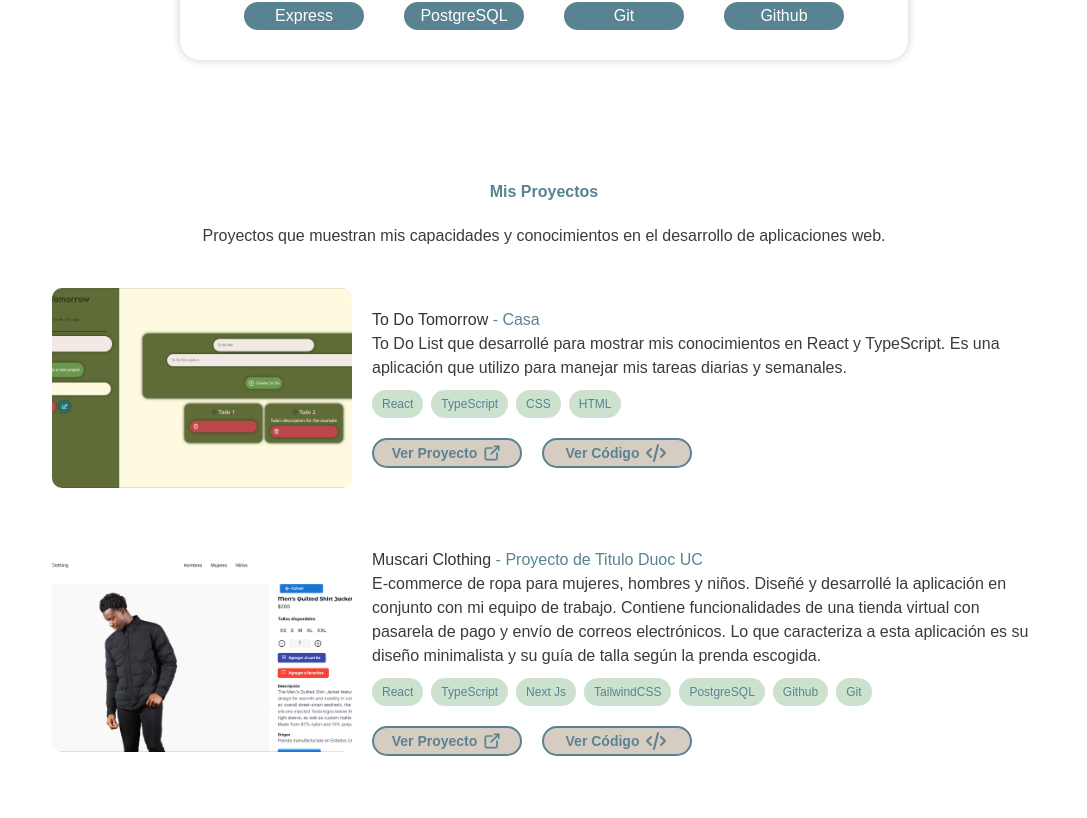
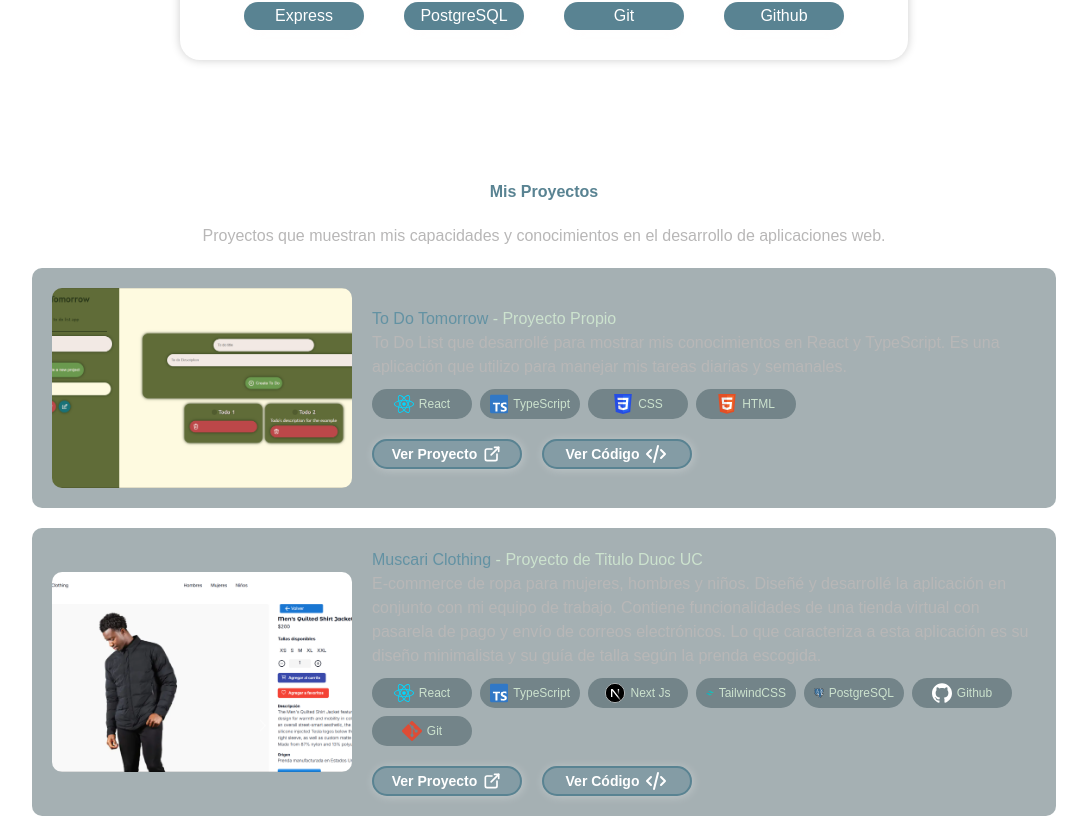
Before and after one commit to omar15hr/Portafolio, a React (Vite) app: page / in a window 1280 px wide. Shown: the part 1108-1926 px from the top of the page, without its empty margins (96-1183 px from the left). Built offline with nearby package versions, Linux system fonts and the light colour scheme.

Commit message:
Mejorado el diseño de los proyectos

```diff
--- a/src/components/Projects.tsx
+++ b/src/components/Projects.tsx
@@ -2,6 +2,33 @@ import { CodeSVG } from "../assets/svg/projects/CodeSVG";
 import { ExternalLink } from "../assets/svg/projects/ExternalLink";
 import muscari from "../assets/img/projects/muscari.webp";
 import todotomorrow from "../assets/img/projects/todotomorrow.webp";
+
+import { Css } from "../assets/svg/stack/Css";
+import { Express } from "../assets/svg/stack/Express";
+import { Git } from "../assets/svg/stack/Git";
+import { GithubStack } from "../assets/svg/stack/GithubStack";
+import { Html } from "../assets/svg/stack/Html";
+import { JavaScript } from "../assets/svg/stack/JavaScript";
+import Nextjs from "../assets/svg/stack/NextJs";
+import { Node } from "../assets/svg/stack/Node";
+import { PostgreSQL } from "../assets/svg/stack/PostgreSQL";
+import { React } from "../assets/svg/stack/React";
+import { Tailwind } from "../assets/svg/stack/Tailwind";
+import { TypeScript } from "../assets/svg/stack/TypeScript";
+
+const stackIcons: Record<string, JSX.Element> = {
+  React: <React size={20} />,
+  TypeScript: <TypeScript size={20} />,
+  CSS: <Css size={20} />,
+  HTML: <Html size={20} />,
+  "Next Js": <Nextjs size={20} props={{ fill: "#fff" }} />,
+  TailwindCSS: <Tailwind size={20} />,
+  PostgreSQL: <PostgreSQL size={20} />,
+  Github: <GithubStack size={20} />,
+  Git: <Git size={20} />,
+  Express: <Express size={20} />,
+  JavaScript: <JavaScript size={20} />,
+};
 
 const projects = [
   {
@@ -10,7 +37,7 @@ const projects = [
     image: todotomorrow,
     url: 'https://todotomorrow-omar.netlify.app/',
     code: 'https://github.com/omar15hr/ToDoTomorrow',
-    workFrom: 'Casa',
+    workFrom: 'Proyecto Propio',
     stack: ['React', 'TypeScript', 'CSS', 'HTML', ]
   },
   {
@@ -45,7 +72,7 @@ export function Projects() {
               <div className="card-stack">
                 {project.stack.map((stack) => (
                   <div className="stack-item-project" key={stack}>
-                    {stack}
+                     {stackIcons[stack] || stack} {stack}
                   </div>
                 ))}
               </div>
--- a/src/index.css
+++ b/src/index.css
@@ -223,7 +223,7 @@ body {
   gap: 20px;
   margin-top: 50px;
   width: 80%;
-  color: rgb(59, 59, 59);
+  color: rgb(184, 183, 183);
 }
 .title-projects {
   margin-top: 30px;
@@ -244,6 +244,7 @@ body {
   align-items: center;
   padding: 20px;
   border-radius: 10px;
+  background-color: #334b5370;
 }
 
 .project-img {
@@ -258,11 +259,12 @@ body {
 }
 
 .card-title {
-  color: #333;
+  color: #6392a3;
 }
 
 .card-span {
-  color: #598392;
+  color: #cce2ce;
+  font-size: 16px;
 }
 
 .card-stack {
@@ -273,12 +275,17 @@ body {
 }
 
 .stack-item-project {
-  background: #cce2ce;
-  color: #598392;
+  display: flex;
+  justify-content: center;
+  align-items: center;
+  gap: 5px;
+  background-color: #334b5370;
+  color: #cce2ce;
   padding: 5px 10px;
   border-radius: 20px;
   font-size: 12px;
   text-align: center;
+  width: 100px;
 }
 
 @media (max-width: 768px) {
@@ -315,12 +322,13 @@ body {
   height: 30px;
   margin-top: 10px;
   font-size: 14px;
-  background-color: #d6ccc2;
   padding: 10px;
-  color: #598392;
   border: 2px solid #598392;
   border-radius: 50px;
   font-weight: bold;
+  background-color: #59839270;
+  color: white;
+  box-shadow: 1px 1px 10px rgba(255, 251, 251, 0.308);
 }
 .card-link:hover {
   background-color: #4e7280;
```
